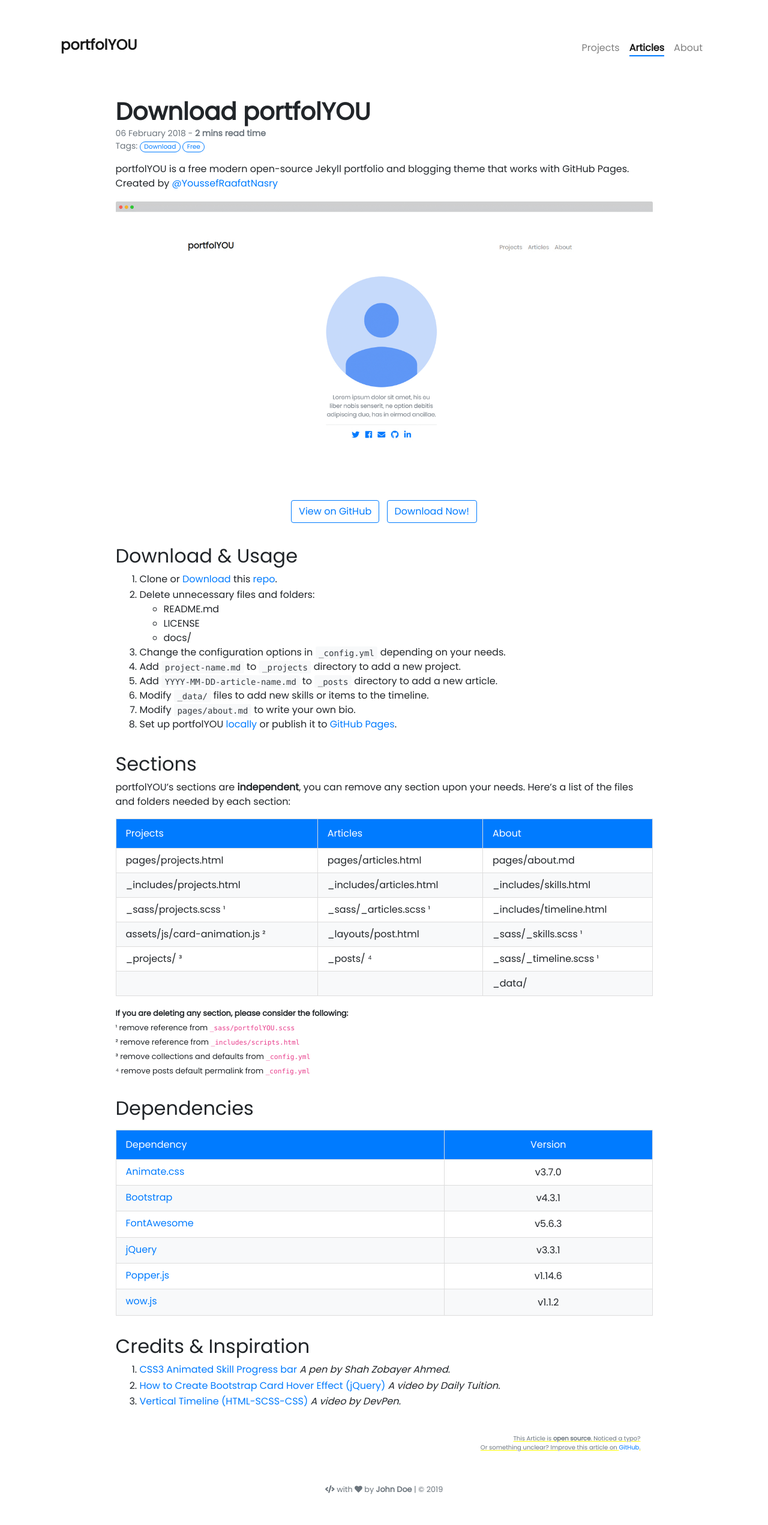
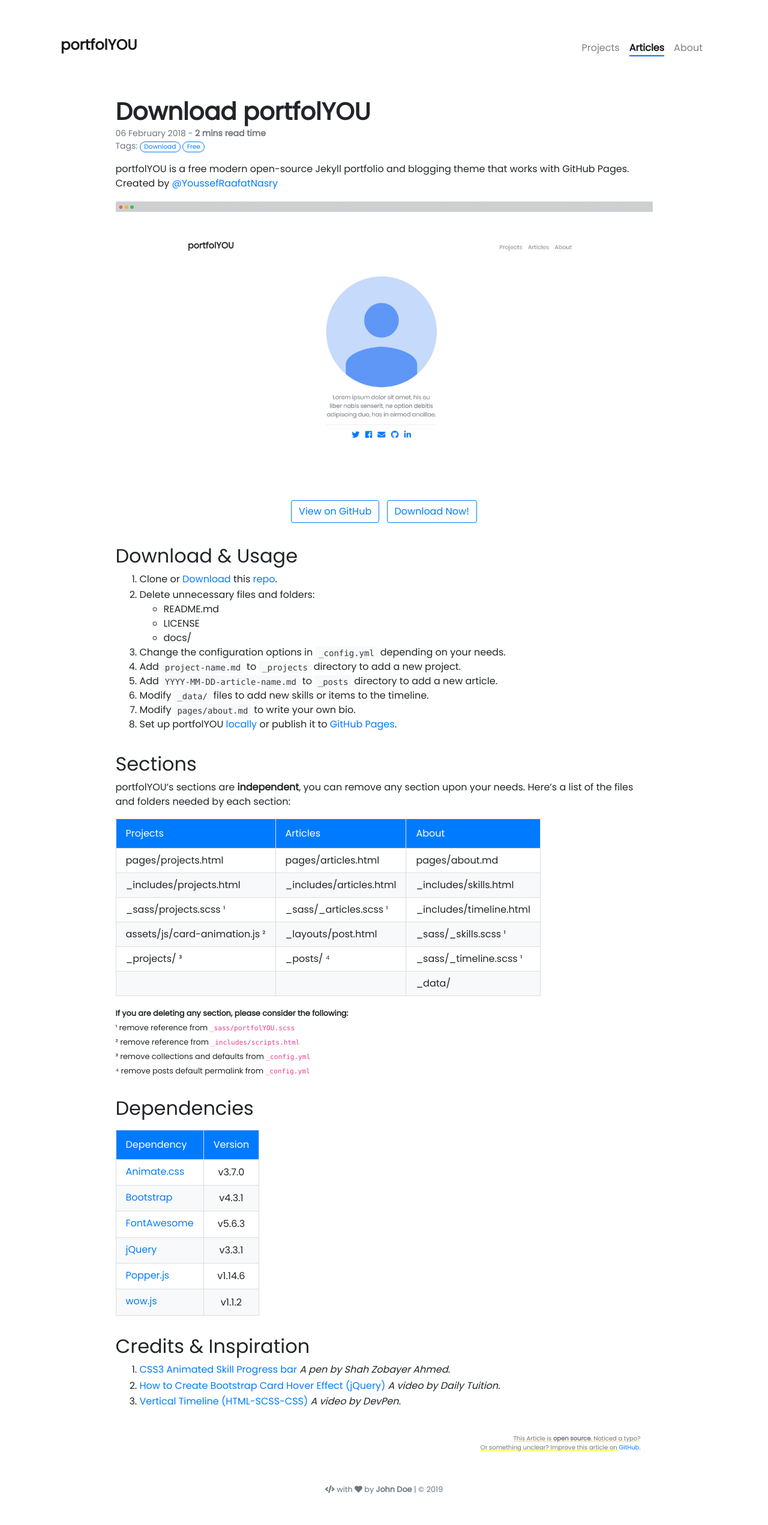
Before and after one commit to yousinix/portfolYOU, a Jekyll site: the page built from _posts/2018-02-06-download.md, in a window 1280 px wide. Shown: the whole page at 60% size. Built offline with Jekyll 4.4.1, drawn with Linux system fonts in a browser that asks for light colours; nearby versions of some CDN libraries; our own code applies the rules of GitHub Pages for plain Markdown files.

Commit message:
Make Tables Responsive

```diff
--- a/_sass/_articles.scss
+++ b/_sass/_articles.scss
@@ -103,7 +103,8 @@
     }
 
     table {
-        width: 100%;
+        display: block;
+        overflow-x: auto;
         margin: 1rem 0;
 
         td {
```
